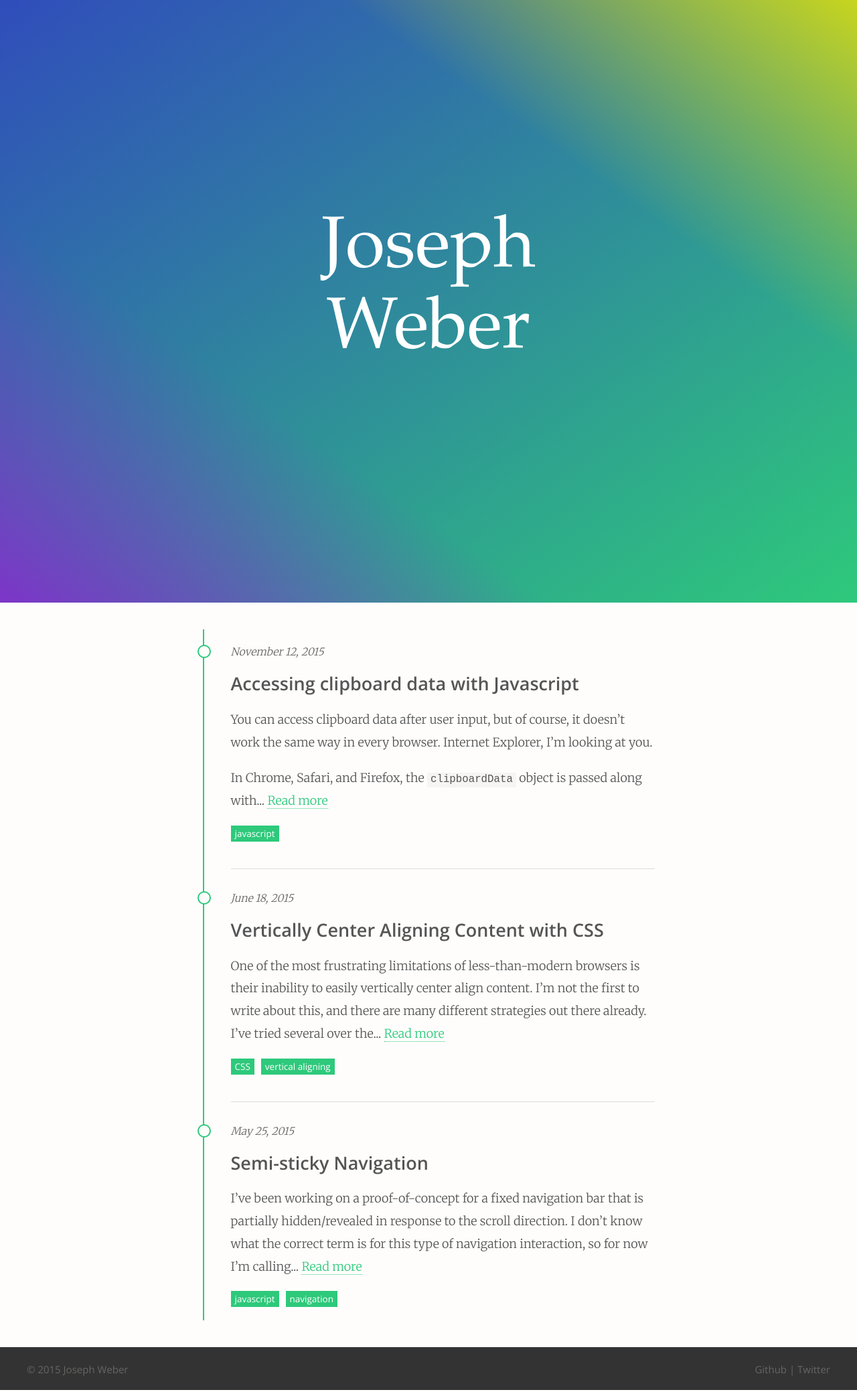
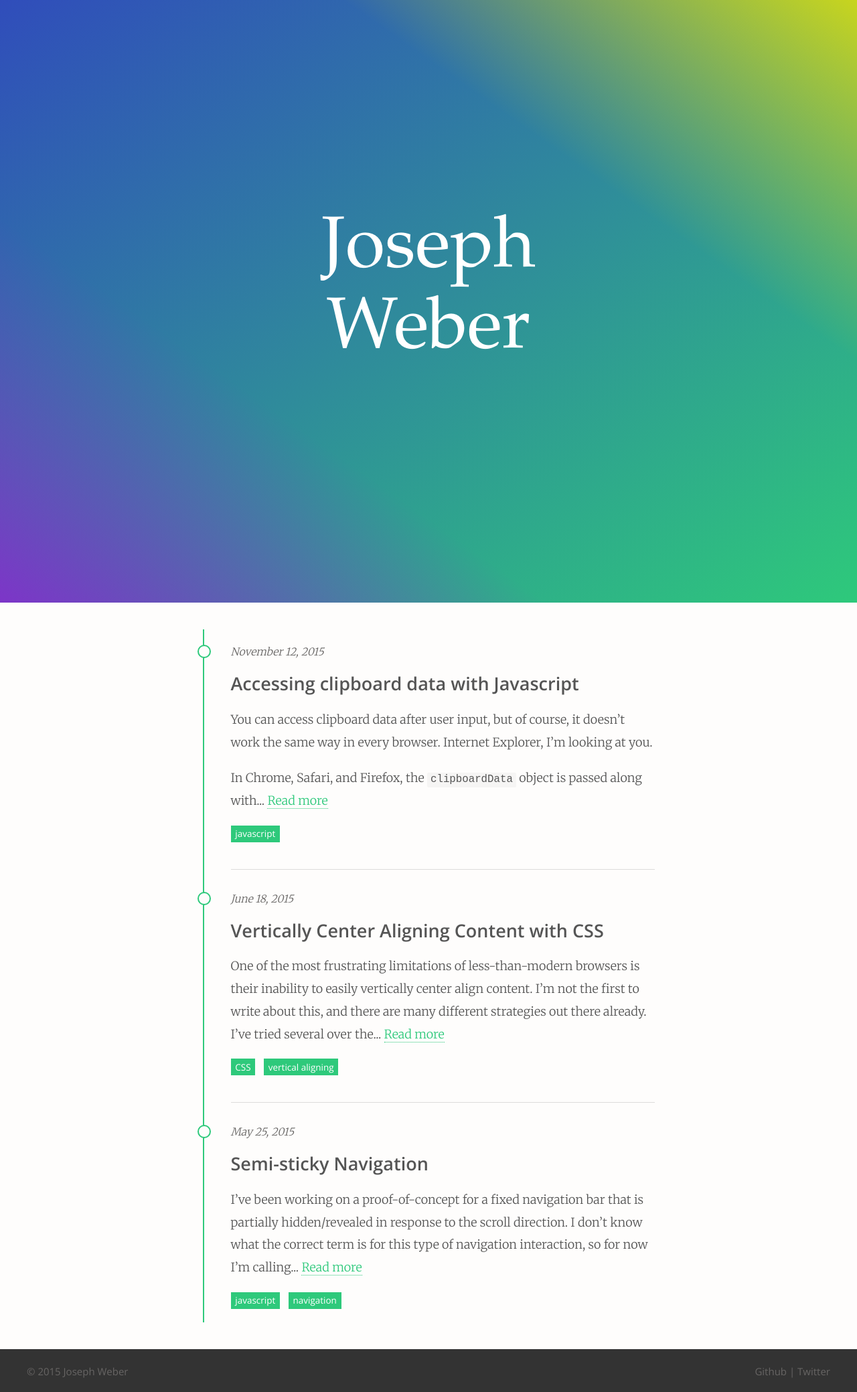
Before and after one commit to wosephjeber/wosephjeber.github.io, a Jekyll site: the page built from index.html, in a window 1280 px wide. Shown: the whole page at 67% size. Built offline with Jekyll 4.4.1, drawn with Linux system fonts in a browser that asks for light colours.

Commit message:
Paving way for tag pages

```diff
--- /dev/null
+++ b/_layouts/index.html
@@ -0,0 +1,18 @@
+<!DOCTYPE html>
+<html>
+
+  {% include head.html %}
+
+  <body>
+    <section class="hero viewport-height padded valign-center align-center" style="background-image: url('/images/hero-bg.svg')">
+      <div class="contained centered align-center">
+        <h1 class="large-nameplate white">Joseph Weber</h1>
+      </div>
+    </section>
+    {{ content }}
+
+    {% include footer.html %}
+
+  </body>
+
+</html>
--- a/_sass/_home.scss
+++ b/_sass/_home.scss
@@ -3,6 +3,10 @@
   padding-left: 40px;
   padding-top: 20px;
   padding-bottom: 20px;
+
+  h2 {
+    margin-bottom: 30px;
+  }
 }
 
 .post {
@@ -49,8 +53,8 @@
   background-color: $green;
   color: #fff;
   font-size: .75em;
-  padding: 3px 6px;
-  display: block;
-  float: left;
-  margin-right: 10px;
+  padding: .25em .5em;
+  display: inline-block;
+  margin-right: 8px;
+  vertical-align: top;
 }
--- a/index.html
+++ b/index.html
@@ -1,16 +1,7 @@
 ---
+layout: index
 ---
-<!DOCTYPE html>
-<html>
 
-  {% include head.html %}
-
-  <body>
-    <section class="hero viewport-height padded valign-center align-center" style="background-image: url('/images/hero-bg.svg')">
-      <div class="contained centered align-center">
-        <h1 class="large-nameplate white">Joseph Weber</h1>
-      </div>
-    </section>
 <section class="padded">
   <div class="posts contained centered">
     {% for post in site.posts %}
@@ -27,9 +18,3 @@
     {% endfor %}
   </div>
 </section>
-
-    {% include footer.html %}
-
-  </body>
-
-</html>
```
Lines whose indentation alone changed are shown as unchanged.
